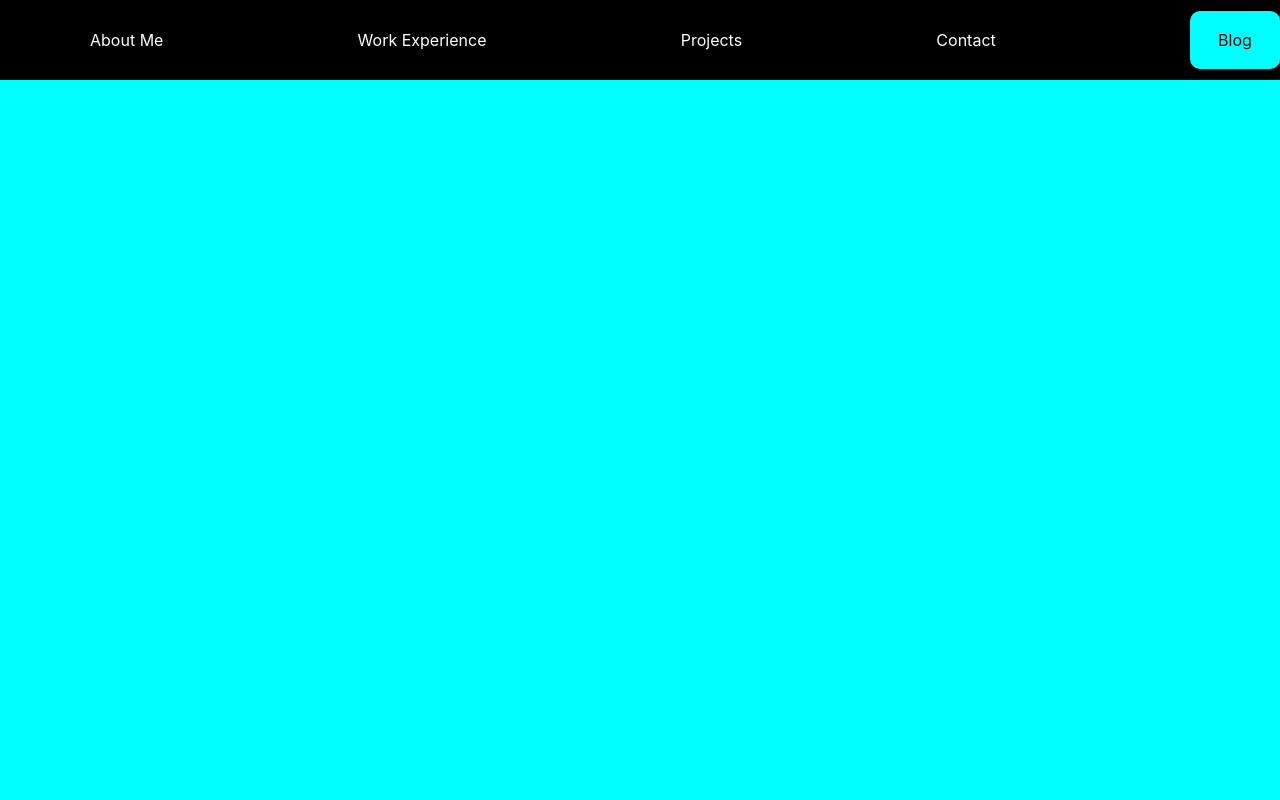
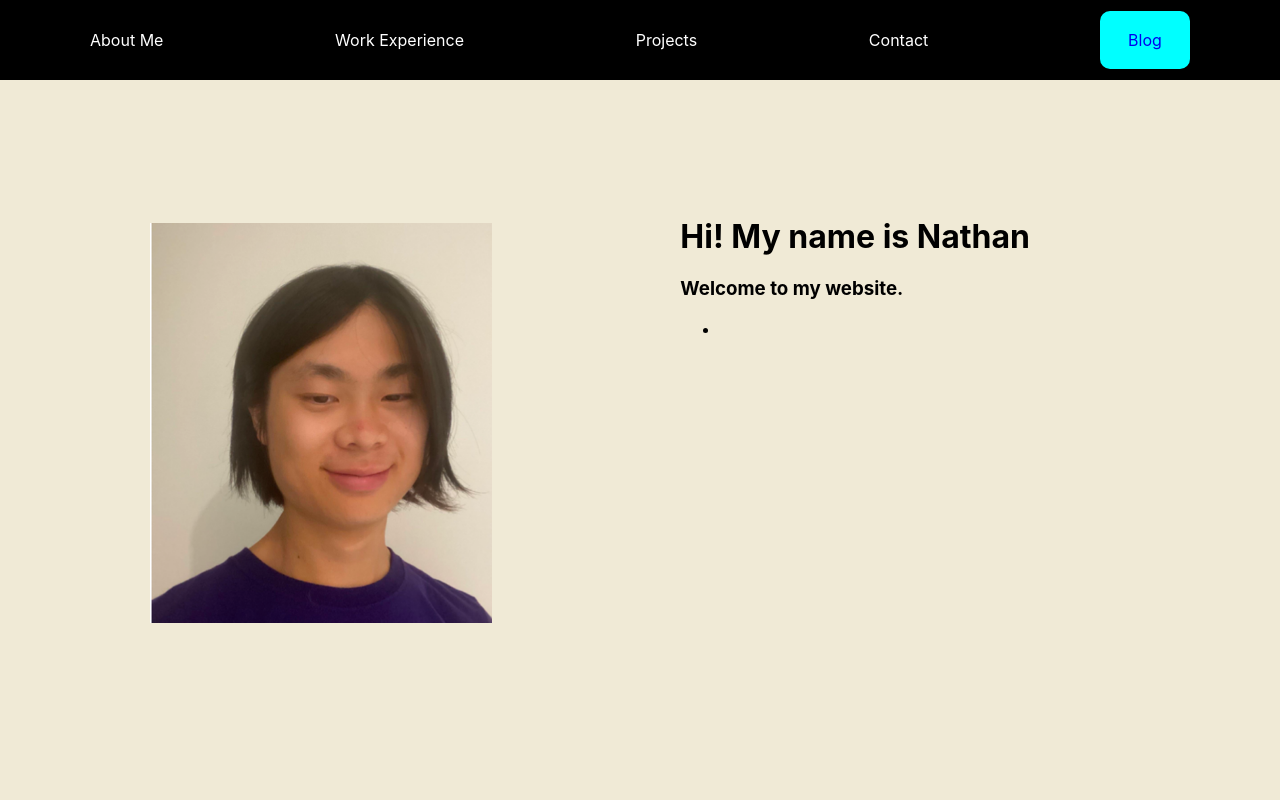
Before and after one commit to nathan-n-poon/website_proto, a React (Create React App) app: page / in a window 1280 px wide. Shown: the top 800 px of the page. Built offline with nearby package versions, Linux system fonts and the light colour scheme.

Commit message:
beginning about me

```diff
--- a/src/App.js
+++ b/src/App.js
@@ -10,7 +10,7 @@ function App() {
 
    <BrowserRouter>
        <Helmet>
-           <title>Credits: </title>
+           <title>Nathan Poon</title>
        </Helmet>
        <Home/>
    </BrowserRouter>
--- a/src/components/AboutMe/AboutMeElements.js
+++ /dev/null
@@ -1,8 +0,0 @@
-import styled from 'styled-components';
-import {Link as LinkRouter} from 'react-router-dom';
-import {Link as LinkScroll} from 'react-scroll';
-
-export const AboutMeContainer = styled.nav`
-  height: 100vh;
-  background: aqua;
-`;
--- a/src/components/AboutMe/index.js
+++ b/src/components/AboutMe/index.js
@@ -1,13 +1,20 @@
 import React from "react";
-import {AboutMeContainer} from "./AboutMeElements";
-
+import './styles.css';
 
 const AboutMe = () => {
     return (
-        <div>
-            <AboutMeContainer>
+        <div id={'AboutMeContainer'} >
+            <div id={'Headshot'}>
+                <img src={require('../../images/img.png')} alt={'A picture of me'}/>
+            </div>
 
-            </AboutMeContainer>
+            <div id={'description'}>
+                <h1>Hi! My name is Nathan</h1>
+                <h3>Welcome to my website.</h3>
+                <ul>
+                    <li></li>
+                </ul>
+            </div>
         </div>
     );
 }
--- /dev/null
+++ b/src/components/AboutMe/styles.css
@@ -0,0 +1,23 @@
+#AboutMeContainer {
+    height: 100vh;
+    width: 100vw;
+    justify-content: space-between;
+    margin: 0;
+    background: #F0EAD6;
+
+    display: flex;
+    flex-direction: row;
+    align-items: center;
+}
+
+#AboutMeContainer img {
+    height: 400px;
+    margin-top: 50px;
+    margin-left: 150px;
+}
+
+#description {
+    margin-top: -250px;
+    margin-right: 250px;
+
+}
--- a/src/components/Navbar/index.js
+++ b/src/components/Navbar/index.js
@@ -3,12 +3,14 @@ import React, { useState, useEffect } from "react";
 import './styles.css';
 import {Link as LinkScroll} from 'react-scroll';
 
+
 const Navbar = () => {
-    const scrollDirection = useScrollDirection();
     // const b = (a === "down") ? 0 : 100;
     // useEffect(() => {}, [a,b])
+    const [scrollDirection, scrollPos] = useScrollDirection();
+
     return (
-    <div id={'Nav'} className={`${ scrollDirection === "down" ? "hide" : "show"}`} >
+    <div id={'Nav'} className={`${ ((scrollDirection === "down") || (scrollPos > 0)) ? "hide" : "show"}`} >
         <div id={'NavbarContainer'} >
             <div id={'NavMenu'}>
                 <div className={'NavItem'}>
@@ -31,7 +33,7 @@ const Navbar = () => {
                 {/*<NavItem>*/}
                 {/*    <BlogArea>*/}
                 {/*        <MyHr></MyHr>*/}
-                <div className={'NavBlog'} to={"blog"}>Blog</div>
+                <a className={'NavBlog'} href={"blog"}>Blog</a>
                     {/*</BlogArea>*/}
                 {/*</NavItem>*/}
 
@@ -42,7 +44,8 @@ const Navbar = () => {
 }
 
 function useScrollDirection() {
-    const [scrollDirection, setScrollDirection] = useState(null);
+    const [scrollDirection, setScrollDirection] = useState('up');
+    const [scrollPos, setScrollPos] = useState(0);
 
     useEffect(() => {
         let lastScrollY = window.pageYOffset;
@@ -55,6 +58,9 @@ function useScrollDirection() {
             }
             lastScrollY = scrollY > 0 ? scrollY : 0;
             console.log(direction);
+            console.log(scrollPos);
+
+            setScrollPos(window.scrollY);
         };
         window.addEventListener("scroll", updateScrollDirection); // add event listener
         return () => {
@@ -62,7 +68,7 @@ function useScrollDirection() {
         }
     }, [scrollDirection]);
 
-    return scrollDirection;
+    return [scrollDirection, scrollPos];
 };
 
 export default Navbar;
--- a/src/components/Navbar/styles.css
+++ b/src/components/Navbar/styles.css
@@ -1,38 +1,33 @@
 #Nav {
+    height: 80px;
     width: 100%;
-    top: 0;
+
     position: fixed;
     background: black;
-    /*height: 80px;*/
+
     display: flex;
     justify-content: center;
+    align-content: center;
     font-size: 1em;
-/*#*/
-/*#@media screen and (max-width: 960px) {*/
-/*#  transition: 0.8s all ease;*/
-/*#}*/
-/*# height: ${ (scrollDirection) => ((scrollDirection === "down") ? 0 : 80)};*/
 
     transition-property: all;
     transition-timing-function: cubic-bezier(0.4, 0, 0.2, 1);
     transition-duration: 500ms;
 }
 
-/*#header.down {*/
-/*    top: -6rem;*/
-/*}*/
-
 .show {
-    height: 80px;
+    top: 0px;
 }
 
 .hide {
-    height: 0px;
+    top: -80px;
 }
 
 #NavbarContainer {
     display: flex;
-    justify-content: space-between;
+    /*justify-content: space-between;*/
+    /*align-content: center;*/
+    margin: 0;
     height: 100%;
     width: 100%;
     padding: 0 24px;
@@ -72,6 +67,7 @@
 }
 
 .NavBlog {
+    text-decoration: none;
     display: flex;
     align-items: center;
 
@@ -83,7 +79,7 @@
     border-radius: 10px;
     justify-content: center;
 
-    margin-right: -90px;
+    /*margin-right: -90px;*/
 
     /*:hover, .active {*/
     /*    color: blue;*/
```
Also changed, not shown: src/components/Navbar/NavbarElements.js (deleted, +0 -121 lines), src/images/img.png (added), 1 other file (tests, documents, lock files or other folders).
